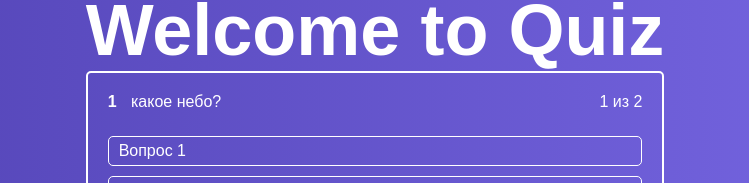
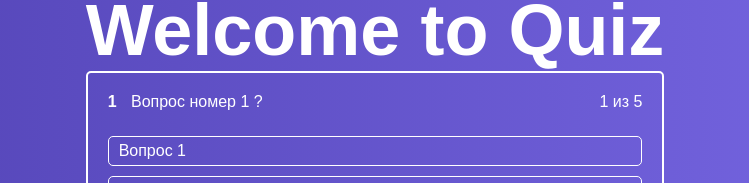
Before and after one commit to FilippSchastnyi/Quiz, a React (Create React App) app: page / in a window 1280 px wide. Shown: the part 111-294 px from the top of the page, without its empty margins (265-1014 px from the left). Built offline with nearby package versions, Linux system fonts and the light colour scheme.

Commit message:
the app is complite

```diff
--- a/public/index.html
+++ b/public/index.html
@@ -24,6 +24,7 @@
       work correctly both with client-side routing and a non-root public URL.
       Learn how to configure a non-root public URL by running `npm run build`.
     -->
+    <script src="https://use.fontawesome.com/c92c41ed95.js"></script>
     <title>React App</title>
   </head>
   <body>
--- a/src/containers/Quiz/Quiz.jsx
+++ b/src/containers/Quiz/Quiz.jsx
@@ -1,20 +1,22 @@
 import React, {Component} from "react";
 import classes from './Quiz.module.scss'
 import ActiveQuiz from "../../components/ActiveQuiz/ActiveQuiz";
+import FinishQuiz from "../../components/FinishQuiz/FinishQuiz";
 
 
 class Quiz extends Component {
 
     state = {
+        results: {},
         isFinish: false,
         answerState: {},
-
+        answerLog: {},
         questionCounter: 0,
         quiz: [
             {
                 id: 1,
                 rightAnswer: 1,
-                question: 'какое небо?',
+                question: 'Вопрос номер 1 ?',
                 answers: [
                     {text: 'Вопрос 1', id: 1},
                     {text: 'Вопрос 2', id: 2},
@@ -25,7 +27,40 @@ class Quiz extends Component {
             {
                 id: 2,
                 rightAnswer: 2,
-                question: 'какое небо, kek?',
+                question: 'Вопрос номер 2 ?',
+                answers: [
+                    {text: 'Вопрос 1', id: 1},
+                    {text: 'Вопрос 2', id: 2},
+                    {text: 'Вопрос 3', id: 3},
+                    {text: 'Вопрос 4', id: 4},
+                ]
+            },
+            {
+                id: 3,
+                rightAnswer: 2,
+                question: 'Вопрос номер 3?',
+                answers: [
+                    {text: 'Вопрос 1', id: 1},
+                    {text: 'Вопрос 2', id: 2},
+                    {text: 'Вопрос 3', id: 3},
+                    {text: 'Вопрос 4', id: 4},
+                ]
+            },
+            {
+                id: 4,
+                rightAnswer: 2,
+                question: 'Вопрос номер 4?',
+                answers: [
+                    {text: 'Вопрос 1', id: 1},
+                    {text: 'Вопрос 2', id: 2},
+                    {text: 'Вопрос 3', id: 3},
+                    {text: 'Вопрос 4', id: 4},
+                ]
+            },
+            {
+                id: 5,
+                rightAnswer: 2,
+                question: 'Вопрос номер 5?',
                 answers: [
                     {text: 'Вопрос 1', id: 1},
                     {text: 'Вопрос 2', id: 2},
@@ -42,15 +77,20 @@ class Quiz extends Component {
         if (this.state.answerState) {
             const key = Object.keys(this.state.answerState)[0]
             if (this.state.answerState[key] === 'success') return;
-
         }
 
         let counter = this.state.questionCounter
         const question = this.state.quiz[counter]
+        const results = this.state.results
+
         if (question.rightAnswer === id) {
+            if (!results[question.id]) {
+                results[question.id] = 'success'
+            }
 
             this.setState({
-                answerState: {[id]: 'success'}
+                answerState: {[id]: 'success'},
+                results
             })
 
             setTimeout(() => {
@@ -70,22 +110,36 @@ class Quiz extends Component {
             }, 1000)
 
         } else {
+            results[question.id] = 'false'
             this.setState({
-                answerState: {[id]: 'false'}
+                answerState: {[id]: 'false'},
+                results
             })
         }
+    }
 
+    retryHandler()  {
+        this.setState({
+            questionCounter: 0,
+            answerState: null,
+            isFinish: false,
+            results: {}
+
+        })
     }
 
     render() {
         return (
-
             <div className={classes.Quiz}>
                 <div className={Quiz.wrapper}>
                     <h1>Welcome to Quiz</h1>
                     {
                         this.state.isFinish
-                            ? <h2>FINISH</h2>
+                            ? <FinishQuiz
+                                results={this.state.results}
+                                quiz={this.state.quiz}
+                                onRetry={this.retryHandler.bind(this)}
+                            />
                             : <ActiveQuiz
                                 answers={this.state.quiz[this.state.questionCounter].answers}
                                 question={this.state.quiz[this.state.questionCounter].question}
```
Also changed, not shown: 2 other files (tests, documents, lock files or other folders).
